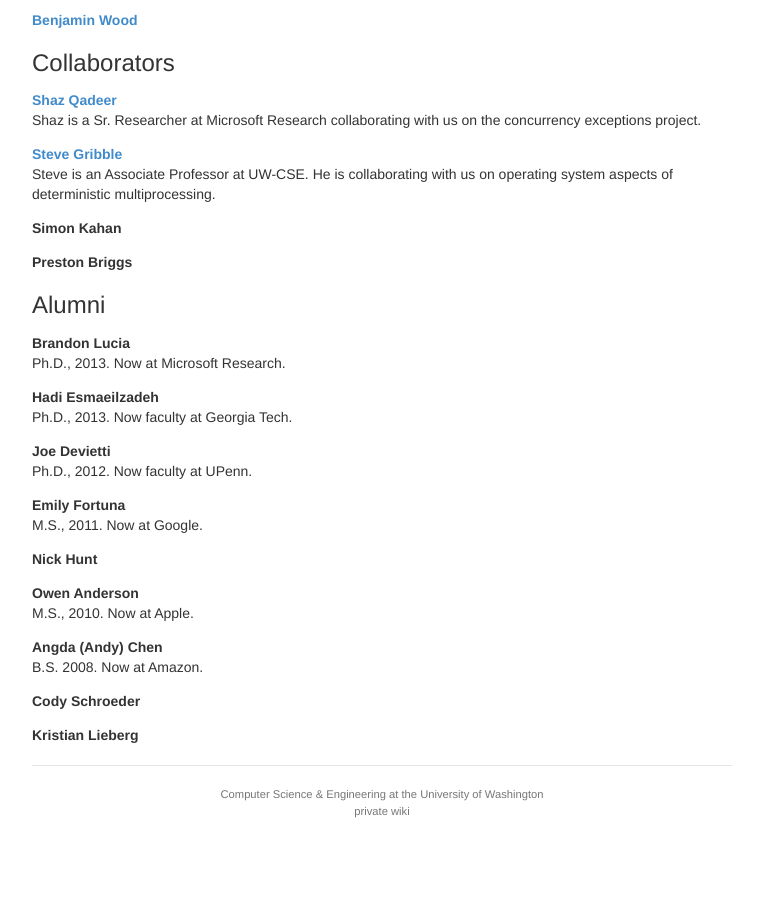
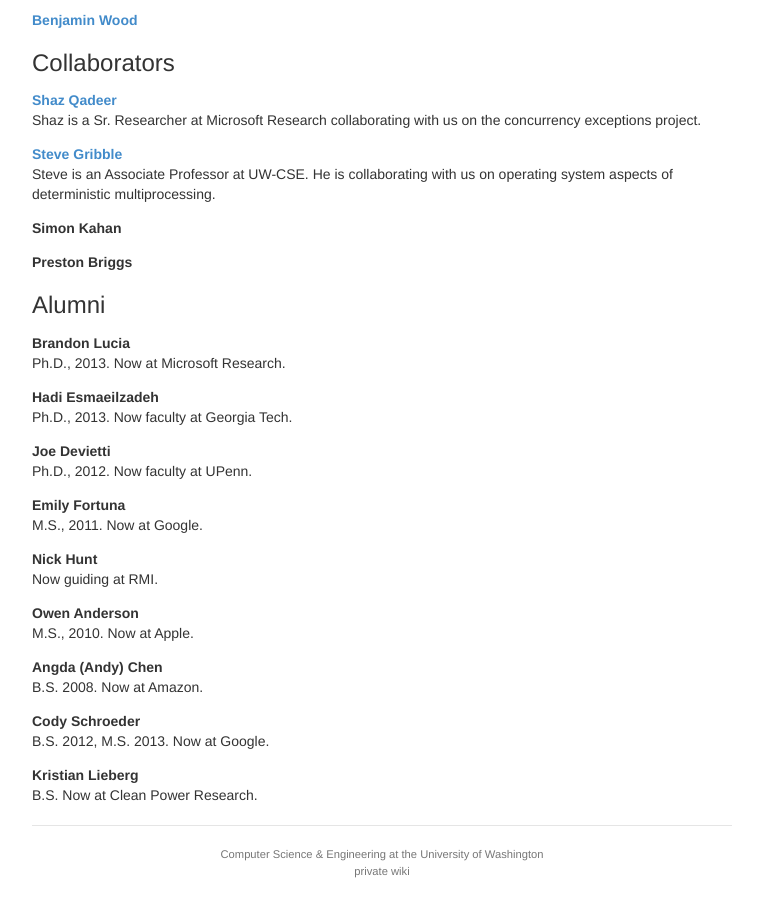
Before and after one commit to uwsampa/sampa-public, a Jekyll site: the page built from people.html, in a window 1280 px wide and 900 px high, scrolled down 1506 px. Shown: the whole window, without its empty margins (258-1021 px from the left). Built offline with Jekyll 4.4.1, drawn with Linux system fonts in a browser that asks for light colours; Markdown is read by kramdown in place of the engine named in the settings; before the commit the page ends 2346 px from its top, so only the background shows below that.

Commit message:
Bio Nick and my old undergrads.

```diff
--- a/_data/people.yml
+++ b/_data/people.yml
@@ -120,6 +120,7 @@ fortuna:
 hunt:
     display_name: "Nick Hunt"
     role: alum
+    bio: "Now guiding at RMI."
 owen:
     display_name: Owen Anderson
     role: alum
@@ -131,9 +132,11 @@ angda:
 cody:
     display_name: Cody Schroeder
     role: alum
+    bio: "B.S. 2012, M.S. 2013. Now at Google."
 kristian:
     display_name: Kristian Lieberg
     role: alum
+    bio: "B.S. Now at Clean Power Research."
 
 shaz:
     display_name: Shaz Qadeer
```
